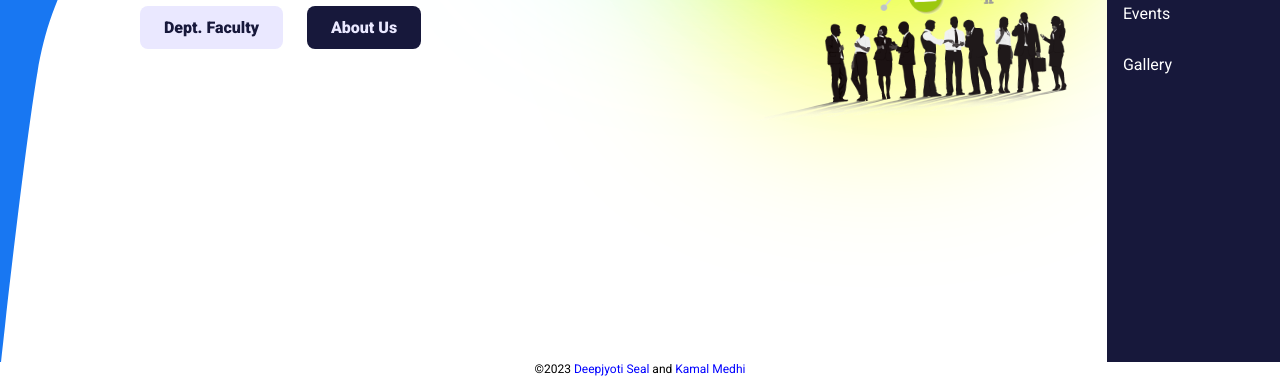
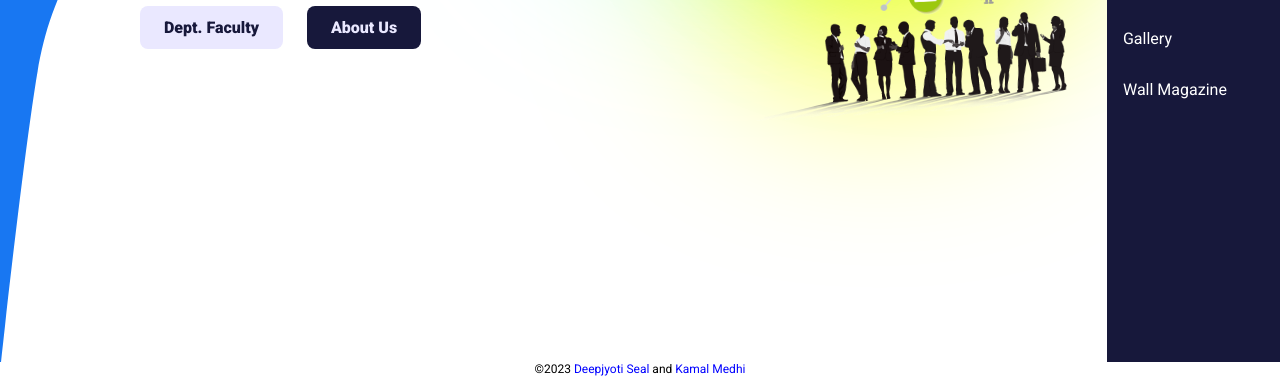
Before and after one commit to PanduCollege/BCA, a plain HTML site: page index.html in a window 1280 px wide. Shown: the part 438-814 px from the top of the page. Drawn offline with Linux system fonts and the light colour scheme.

Commit message:
Update index.html

```diff
--- a/index.html
+++ b/index.html
@@ -89,6 +89,10 @@
           Gallery
         </a>
 
+        <a href="https://bcadepartment4.wordpress.com/">
+          Wall Magazine
+        </a>
+
       </div>
     </aside>
 
```
